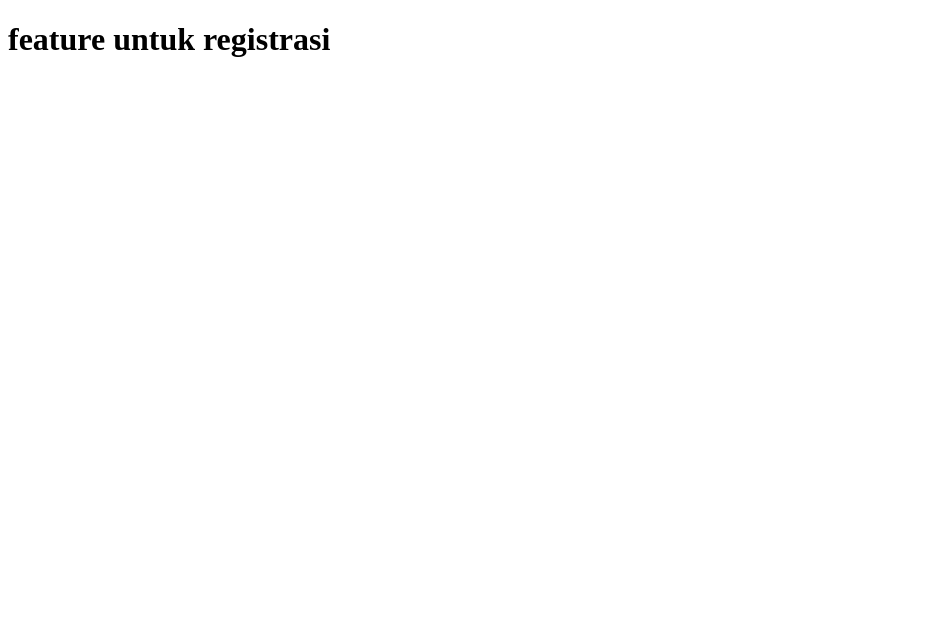
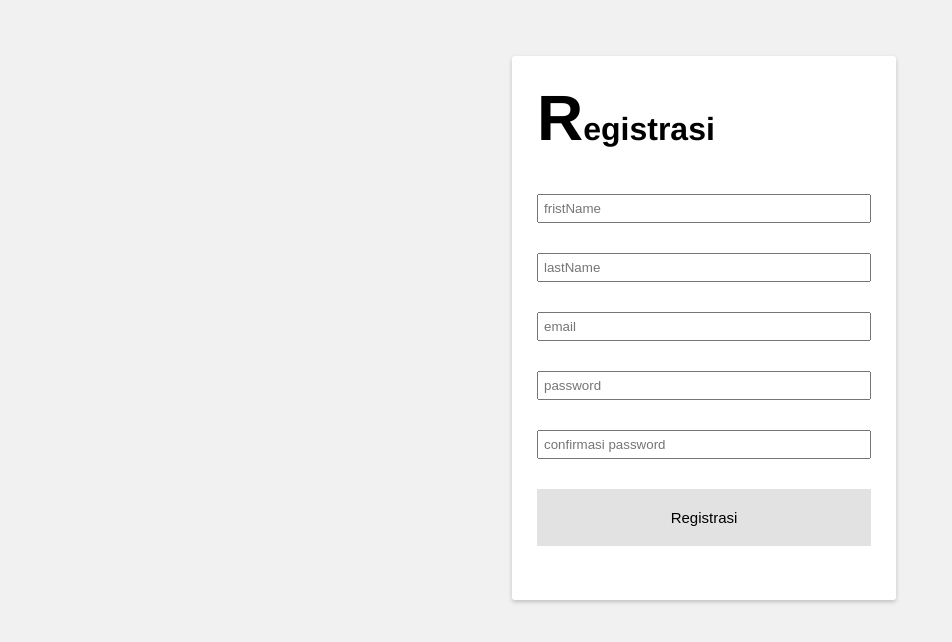
Before and after one commit to Setyo-Hadi/belajar-git-remote, a plain HTML site: page template/registrasi.html in a window 1280 px wide. Shown: the whole page, without its empty margins (0-952 px from the left). Drawn offline with Linux system fonts and the light colour scheme.

Commit message:
menambahkan style dari css/register.css untuk template/registrasi.html

```diff
--- a/css/registrasi.css
+++ b/css/registrasi.css
@@ -0,0 +1,59 @@
+*{
+    margin:0px;
+    padding:0px;
+    box-sizing: border-box;
+}
+
+body{
+    background-color:#f1f1f1;
+}
+
+.container-form-registrasi{
+    background-color: #ffff;
+    width: 30%;
+    height: 34rem;
+    position: absolute;
+    left:32rem;
+    top:3.5rem;
+    box-shadow: 0px 2px 4px rgb(0, 0, 0, 0.2);
+    padding:25px;
+    border-radius: 3px;
+}
+
+.container-form-registrasi .title-registrasi{
+    font-family: 'Franklin Gothic Medium', 'Arial Narrow', Arial, sans-serif;
+    text-transform: capitalize;
+    display: inline-block;
+    margin-bottom:39px;
+}
+
+.container-form-registrasi .title-registrasi::first-letter{
+    font-size: 2em;
+}
+
+.container-form-registrasi form{
+    width: 100%;
+    display: flex;
+    flex-direction: column;
+    gap:30px;
+}
+
+.container-form-registrasi input{
+    padding:5px;
+    outline:none;
+}
+
+.container-form-registrasi button{
+    font-size: 15px;
+    background-color: #e2e2e2;
+    padding:20px;
+    outline:none;
+    border: none;
+    cursor: pointer;
+    text-transform: capitalize;
+    transition: box-shadow 0.3s ease;
+}
+
+.container-form-registrasi button:hover{
+    box-shadow: 8px 10px 0px #000;
+}
--- a/template/registrasi.html
+++ b/template/registrasi.html
@@ -7,6 +7,16 @@
     <link rel="stylesheet" href="/css/registrasi.css">
 </head>
 <body>
-    <h1>feature untuk registrasi</h1>
+    <div class="container-form-registrasi">
+        <h1 class="title-registrasi">registrasi</h1>
+        <form action="#">
+            <input type="text" name="fristName" id="fristName" placeholder="fristName">
+            <input type="text" name="lastName" id="lastName" placeholder="lastName">
+            <input type="email" name="email" id="email" placeholder="email">
+            <input type="text" name="password" id="password" placeholder="password">
+            <input type="text" name="confirmasi-password" id="confirmasi-password" placeholder="confirmasi password">
+            <button type="button">registrasi</button>
+        </form>
+    </div>
 </body>
 </html>
```
